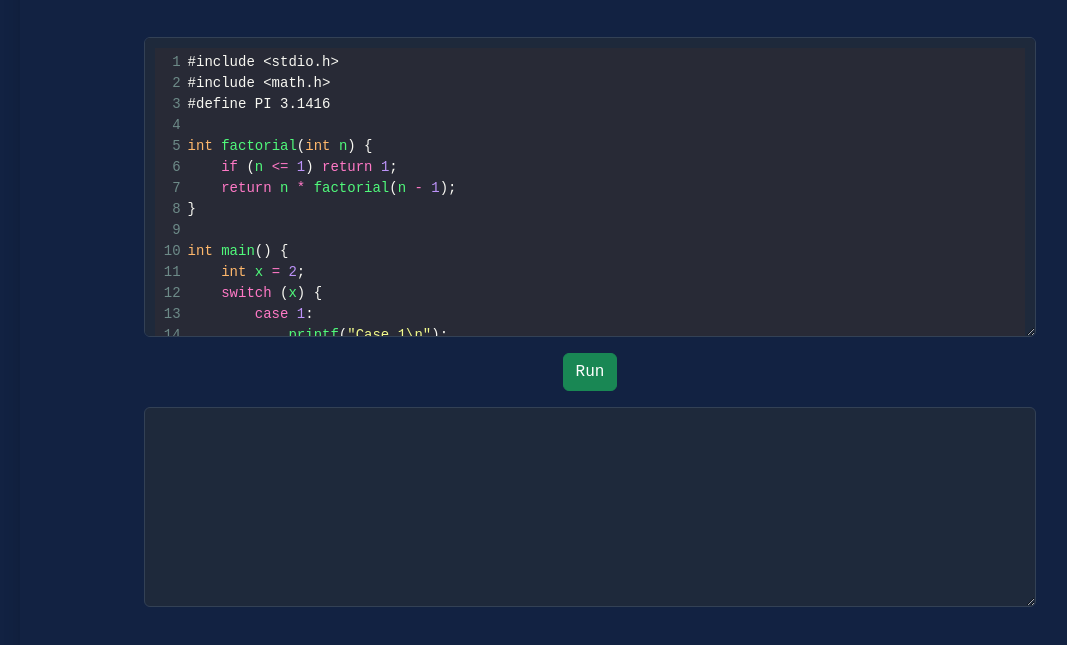
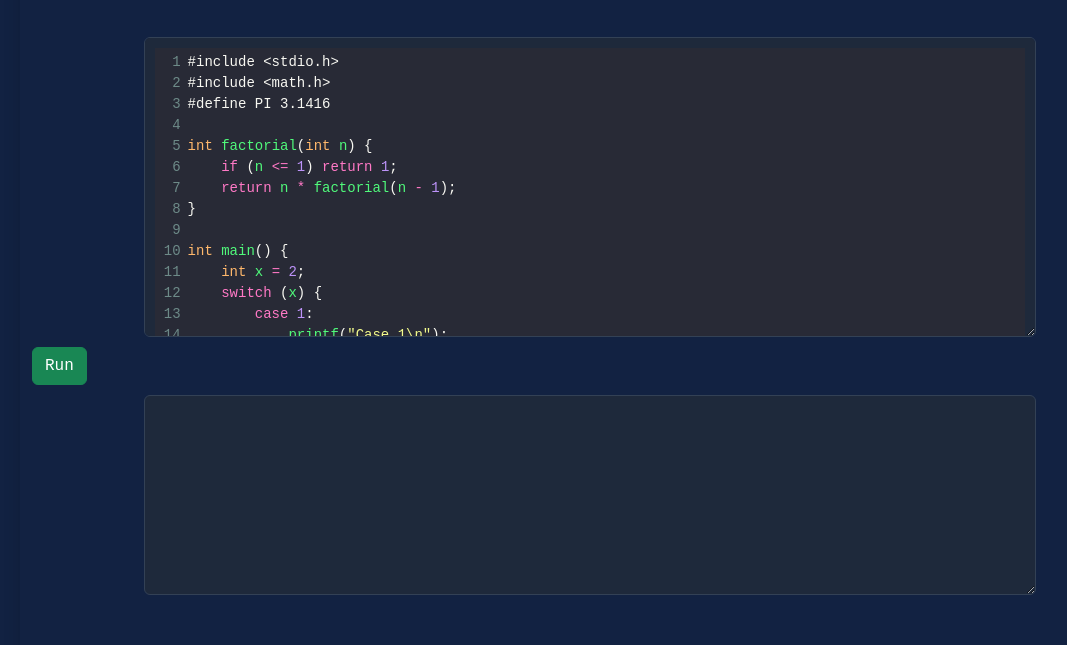
Before and after one commit to AnisurRahmanJU/CRunnerJS, a plain HTML site: page index.html in a window 1280 px wide. Shown: the part 107-752 px from the top of the page, without its empty margins (50-1117 px from the left). Drawn offline with nearby package versions, Linux system fonts and the light colour scheme.

Commit message:
Update index.html

```diff
--- a/index.html
+++ b/index.html
@@ -77,7 +77,8 @@ int main() {
     <!-- CodeMirror editor container -->
     <div id="editor"></div>
 
-    <div class="d-flex my-3 justify-content-center gap-3">
+    <!--<div class="d-flex my-3 justify-content-center gap-3">-->
+     <div>
       <button onclick="runCode()" class="btn btn-success">Run</button>
     </div>
 
```
